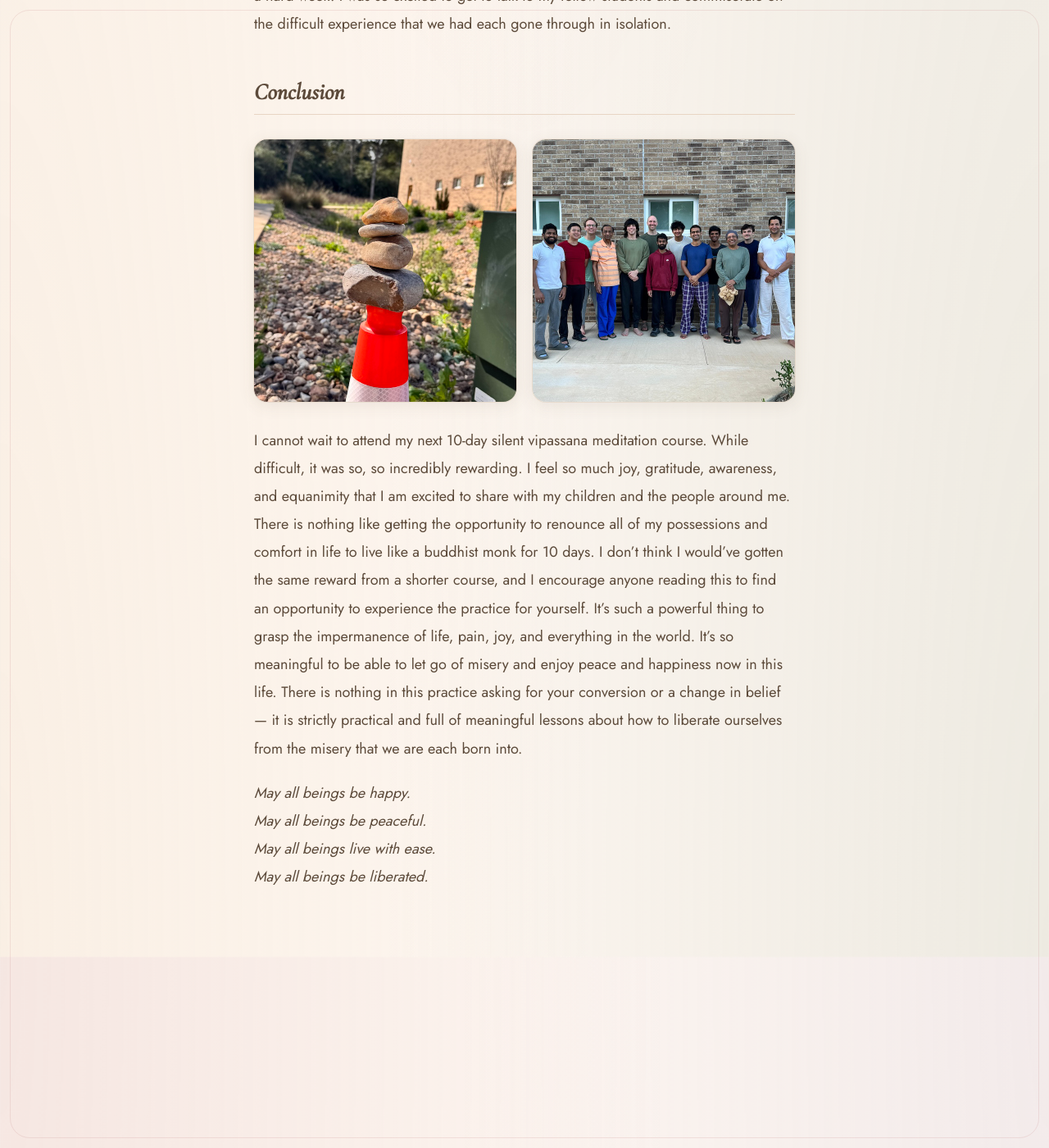
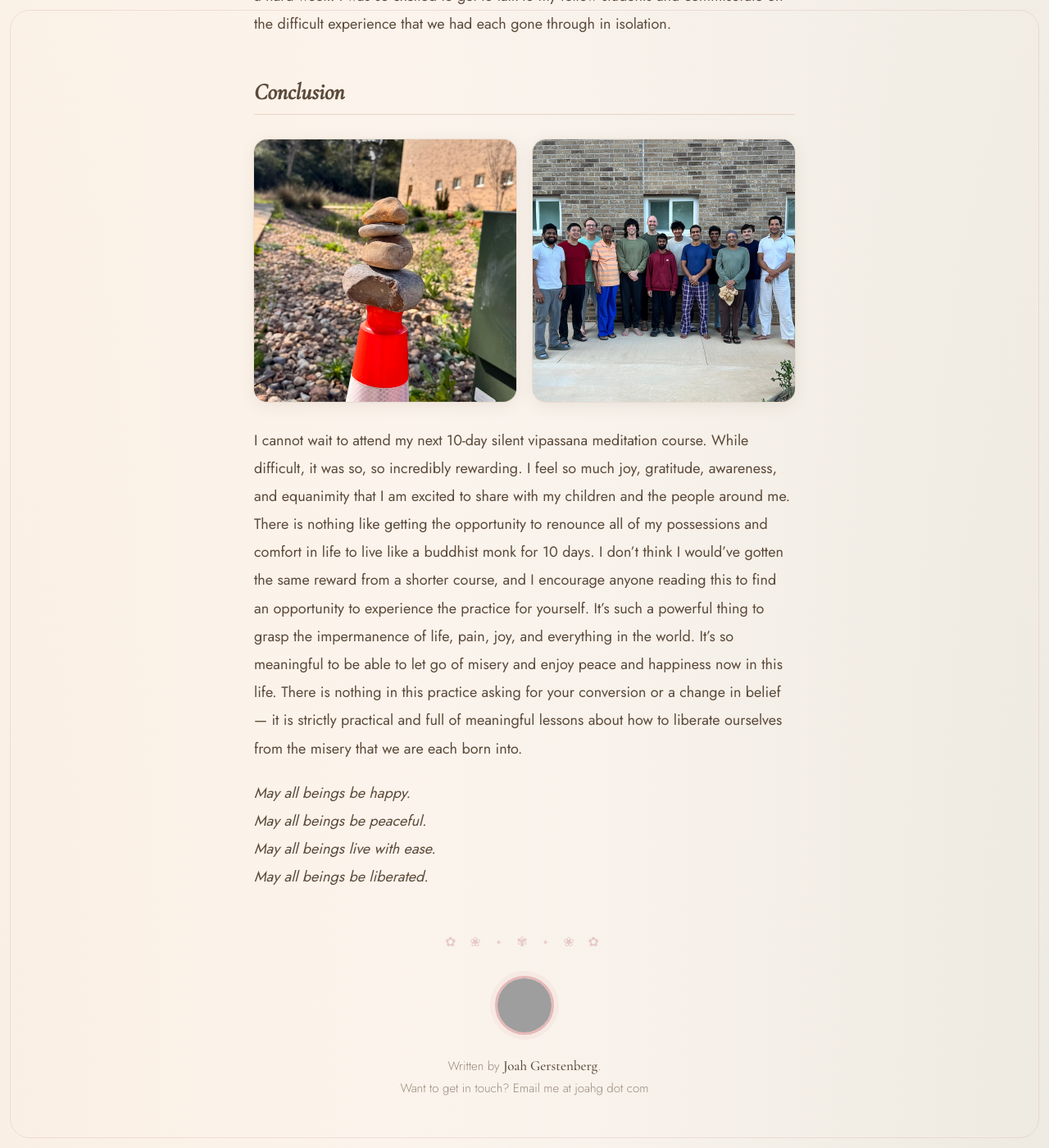
Before and after one commit to joahg/joahg.dev, a Jekyll site: the page built from _posts/2026-03-23-anicca.md, in a window 1280 px wide and 1400 px high, scrolled down 8193 px. Shown: the whole window at 82% size. Built offline with Jekyll 4.4.1, drawn with Linux system fonts in a browser that asks for light colours; grey boxes are pictures that could not be loaded.

Commit message:
Add author bio footer to blog posts with floral divider
Amp-Thread-ID: https://ampcode.com/threads/T-019d6fc6-4e24-76a8-8814-c28f74dc7fdb
Co-authored-by: Amp <amp@ampcode.com>

```diff
--- a/_layouts/post.html
+++ b/_layouts/post.html
@@ -11,4 +11,10 @@
     <div class="post-content">
         {{ content }}
     </div>
+
+    <footer class="post-bio">
+        <div class="post-bio-divider">✿ ❀ ⋆ ✾ ⋆ ❀ ✿</div>
+        <img src="/assets/joah.jpg" alt="Joah Gerstenberg" class="post-bio-pic">
+        <p>Written by <strong>Joah Gerstenberg</strong>.<br>Want to get in touch? Email me at joahg dot com</p>
+    </footer>
 </article>
--- a/assets/css/style.css
+++ b/assets/css/style.css
@@ -485,6 +485,46 @@
     opacity: 0.4;
 }
 
+/* Post bio footer */
+.post-bio {
+    margin-top: 48px;
+    text-align: center;
+}
+
+.post-bio-divider {
+    color: var(--accent-rose);
+    font-size: 16px;
+    letter-spacing: 6px;
+    opacity: 0.5;
+    margin-bottom: 28px;
+}
+
+.post-bio-pic {
+    width: 72px;
+    height: 72px;
+    border-radius: 50%;
+    object-fit: cover;
+    border: 3px solid var(--accent-blush);
+    box-shadow: 0 0 0 6px rgba(212, 160, 160, 0.1);
+    margin-bottom: 16px;
+}
+
+.post-bio p {
+    color: var(--text-muted);
+    font-size: 15px;
+    font-weight: 300;
+    line-height: 1.7;
+    max-width: 380px;
+    margin: 0 auto;
+}
+
+.post-bio strong {
+    color: var(--text-color);
+    font-weight: 500;
+    font-family: 'Cormorant Garamond', Georgia, serif;
+    font-size: 17px;
+}
+
 /* Image gallery styles */
 .image-row {
     display: flex;
```
